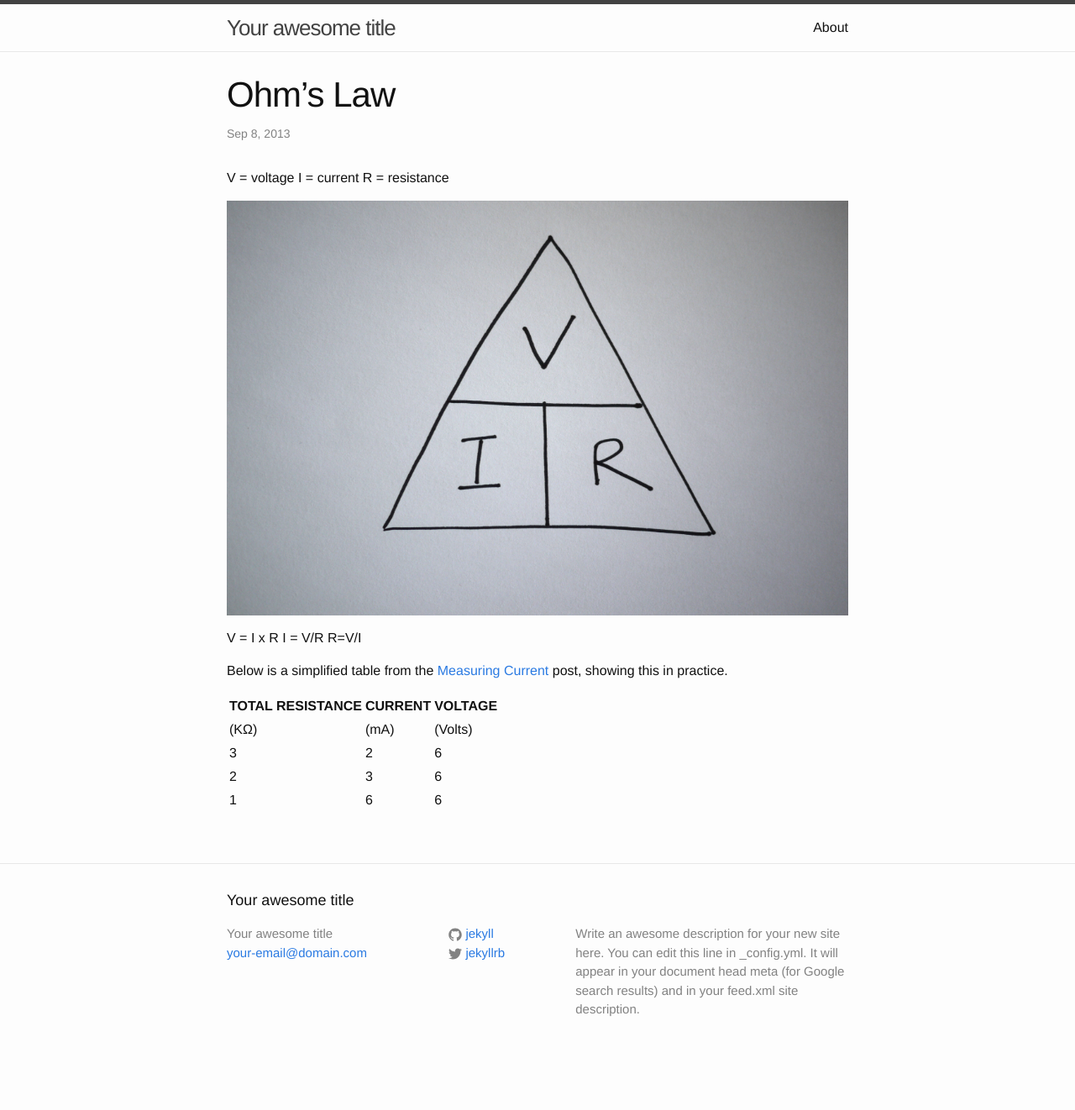
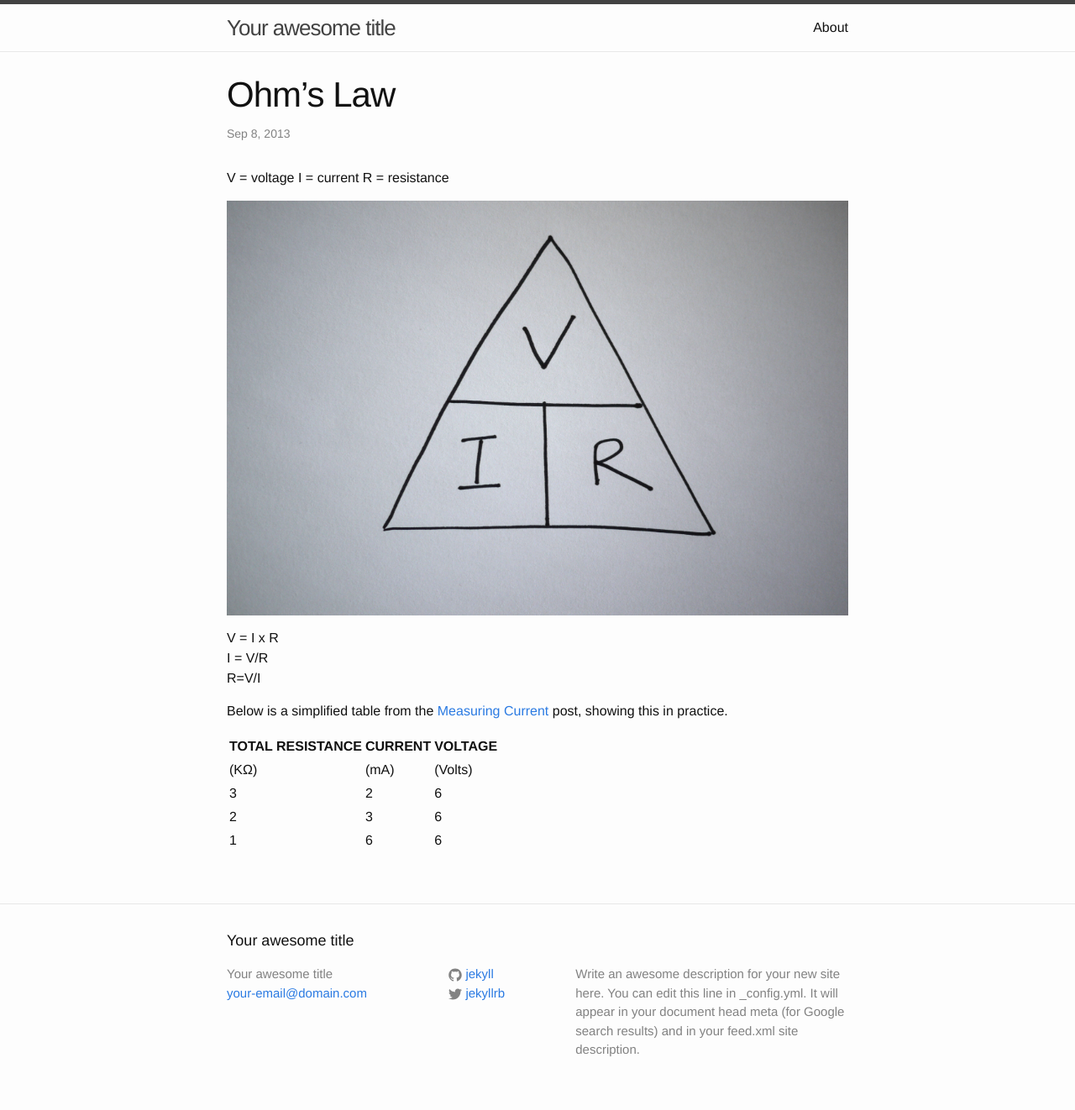
Before and after one commit to danielhutch/electronics, a Jekyll site: the page built from _posts/2013-09-08-ohms-law.markdown, in a window 1280 px wide. Shown: the whole page at 84% size. Built offline with Jekyll 4.4.1, drawn with Linux system fonts in a browser that asks for light colours; before the commit the page ends 1274 px from its top, so only the background shows below that.

Commit message:
Included line breaks

```diff
--- a/_posts/2013-09-08-ohms-law.markdown
+++ b/_posts/2013-09-08-ohms-law.markdown
@@ -13,8 +13,8 @@ R = resistance
 
 ![Ohm’s law pyramid diagram]({{ site.baseurl }}{{ post.url }}/img/2013-09-08_ohms-law-pyramid-diagram.jpg)
 
-V = I x R
-I = V/R
+V = I x R<br>
+I = V/R<br>
 R=V/I
 
 Below is a simplified table from the <a title="Measuring Current" href="measuring-current/">Measuring Current</a> post, showing this in practice.
```
